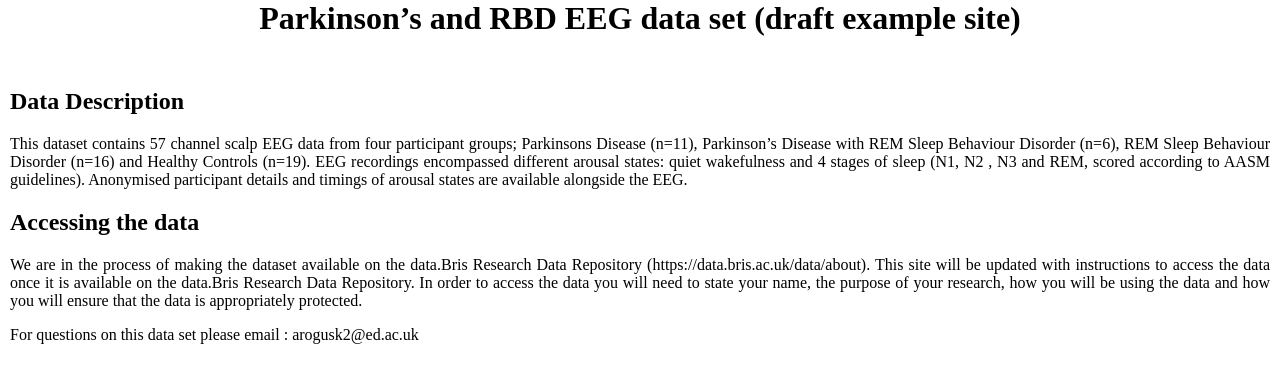
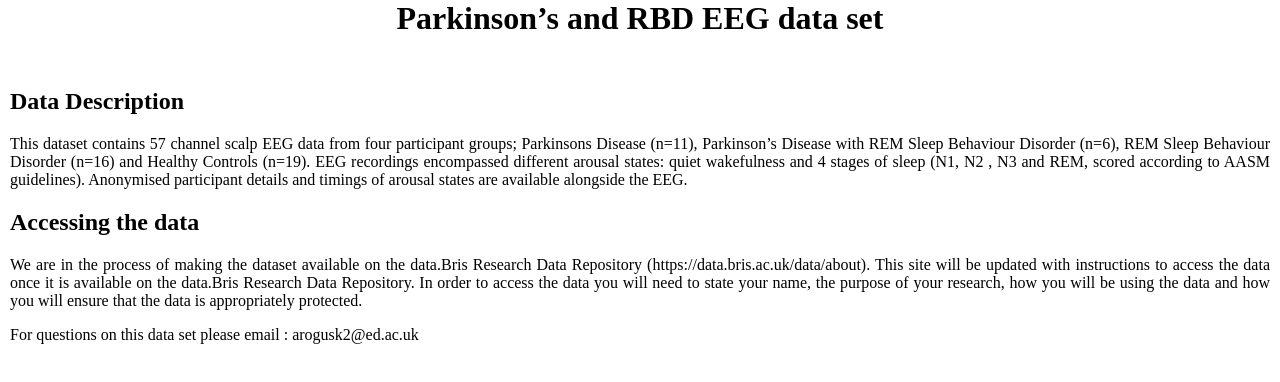
Before and after one commit to Laprama/Laprama.github.io, a plain HTML site: page index.html in a window 1280 px wide. Drawn offline with Linux system fonts and the light colour scheme.

Commit message:
Update index.html

```diff
--- a/index.html
+++ b/index.html
@@ -9,7 +9,7 @@
 <body>
     <!-- This is the start of the "About" section -->
     <div class="about">
-        <h1>Parkinson’s and RBD EEG data set (draft example site)</h1>
+        <h1>Parkinson’s and RBD EEG data set</h1>
     </div>
 
     <!-- This is the start of the projects section -->
```
